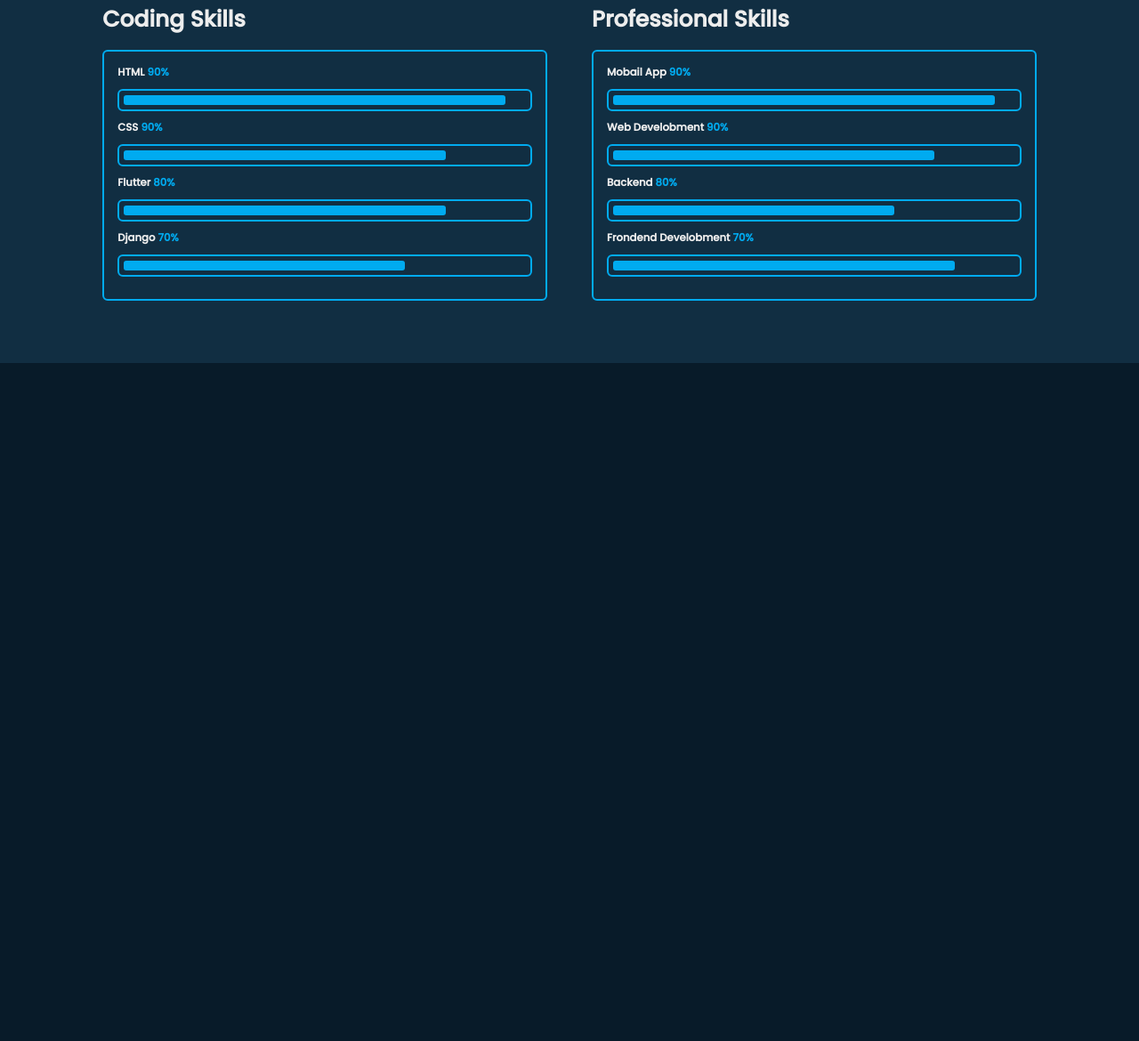
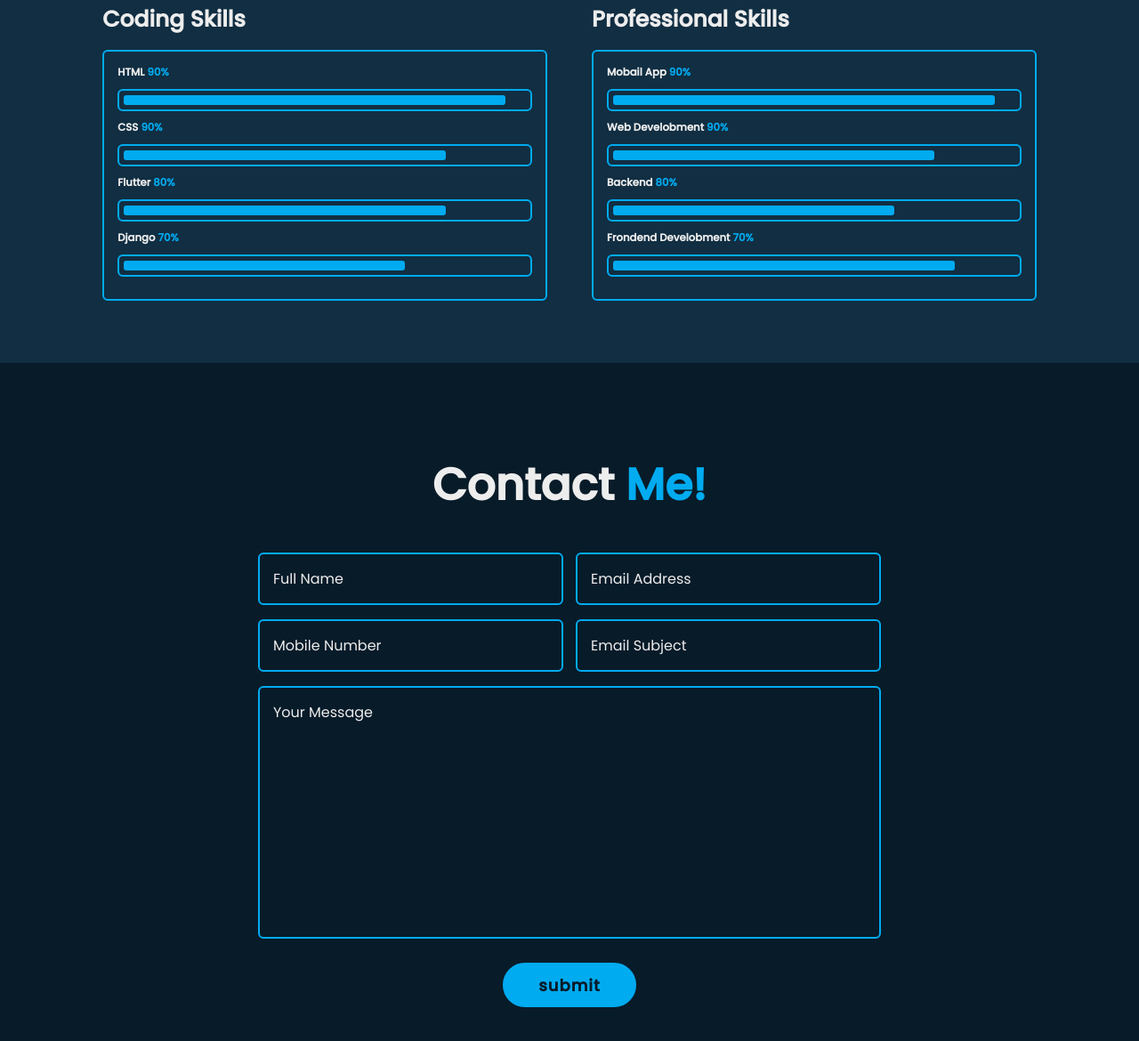
Before and after one commit to HazemHamdy7/portfolio2, a plain HTML site: page index.html in a window 1280 px wide. Shown: the part 2641-3811 px from the top of the page at 89% size. Before the commit the page ends 3049 px from the top, so only its background shows below. Drawn offline with nearby package versions, Linux system fonts and the light colour scheme.

Commit message:
contact section

```diff
--- a/css/style.css
+++ b/css/style.css
@@ -535,3 +535,80 @@
  .skills-column:nth-child(2) .skills-content .progress:nth-child(4) .bar span {
      width: 85%;
  }
+
+ .content {
+     min-height: auto;
+     padding-bottom: 7rem;
+ }
+
+ .content form {
+     max-width: 70rem;
+     margin: 0 auto;
+     text-align: center;
+ }
+
+ .content form .input-box {
+     position: relative;
+     display: flex;
+     justify-content: space-between;
+     flex-wrap: wrap;
+ }
+
+ .content form .input-box .input-feild {
+     position: relative;
+     width: 49%;
+     margin: .8rem 0;
+ }
+
+ .content form .input-box .input-feild input,
+ .content form .textarea-feild textarea {
+     width: 100%;
+     height: 100%;
+     padding: 1.5rem;
+     font-size: 1.6rem;
+     color: var(--text-color);
+     background: transparent;
+     border-radius: .6rem;
+     border: .2rem solid var(--main-color);
+ }
+
+
+ .content form .input-box .input-feild input::placeholder,
+ .content form .textarea-feild textarea::placeholder {
+     color: var(--text-color);
+ }
+
+ .content form .foucs {
+     position: absolute;
+     top: 0;
+     left: 0;
+     width: 0%;
+     height: 100%;
+     background: var(--second-bg-color);
+     border-radius: .6rem;
+     z-index: -1;
+     transition: .5s;
+ }
+
+ .content form .input-box .input-feild input:focus~.foucs,
+ .content form .input-box .input-feild input:valid~.foucs,
+ .content form .textarea-feild textarea:focus~.foucs,
+ .content form .textarea-feild textarea:valid~.foucs {
+
+     width: 100%;
+ }
+
+ .content form .textarea-feild {
+     position: relative;
+     margin: .8rem 0 2.7rem;
+     display: flex;
+ }
+
+
+ .content form .textarea-feild textarea {
+     resize: none;
+ }
+
+ .content form .btn-box btns .btn {
+     cursor: pointer;
+ }
--- a/index.html
+++ b/index.html
@@ -238,6 +238,52 @@
         <!-- ==== -->
       </div>
     </section>
+    <!-- Contact Me section design -->
+
+    <section class="content" id="content">
+      <h2 class="heading">Contact <span>Me!</span></h2>
+      <form action="#">
+        <div class="input-box">
+          <div class="input-feild">
+            <input type="text" placeholder="Full Name" required />
+            <span class="foucs"></span>
+          </div>
+          <!-- ================ -->
+          <div class="input-feild">
+            <input type="text" placeholder="Email Address" required />
+            <span class="foucs"></span>
+          </div>
+        </div>
+
+        <!-- ================================= -->
+        <div class="input-box">
+          <div class="input-feild">
+            <input type="number" placeholder="Mobile Number" required />
+            <span class="foucs"></span>
+          </div>
+          <!-- ================ -->
+          <div class="input-feild">
+            <input type="text" placeholder="Email Subject" required />
+            <span class="foucs"></span>
+          </div>
+        </div>
+
+        <div class="textarea-feild">
+          <textarea
+            name=""
+            id=""
+            cols="30"
+            rows="10"
+            placeholder="Your Message"
+            required
+          ></textarea>
+          <span class="foucs"></span>
+        </div>
+        <div class="btn-box btns">
+          <button type="submit" class="btn">submit</button>
+        </div>
+      </form>
+    </section>
 
     <script>
       src = "js/script.js";
```
